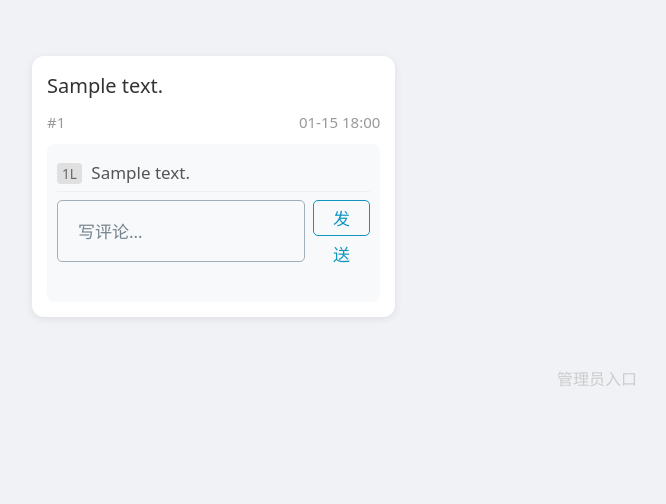
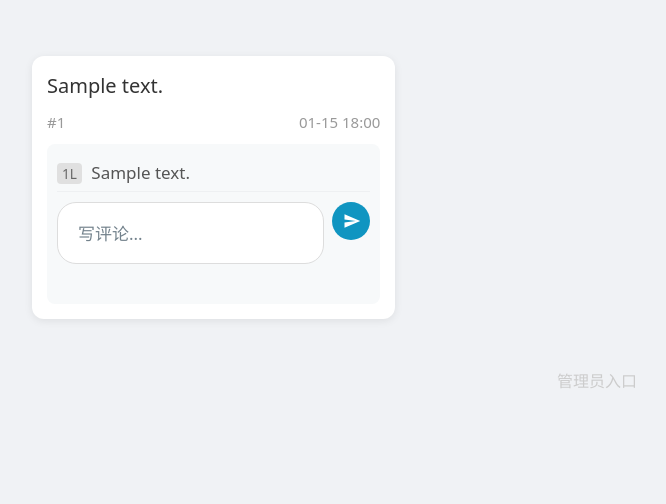
Before and after one commit to garywanggali/say_something, a Django app: page / in a window 1280 px wide. Shown: the part 181-685 px from the top of the page, without its empty margins (43-709 px from the left). Run offline with Django 4.2, Linux system fonts and the light colour scheme; tables that the repository leaves empty hold one stand-in row (values such as "Sample post").

Commit message:
UI update: Modernize comment input with pill shape and icon button

```diff
--- a/board/templates/board/index.html
+++ b/board/templates/board/index.html
@@ -117,9 +117,53 @@
 
         /* Form */
         textarea { resize: vertical; border-color: #ddd; font-size: 0.95em; }
-        .comment-form { display: flex; gap: 8px; margin-top: 8px; }
-        .comment-input { flex-grow: 1; margin-bottom: 0 !important; font-size: 0.85em; padding: 6px 10px; height: 36px; }
-        .comment-btn { width: auto; margin-bottom: 0 !important; padding: 0 15px; font-size: 0.85em; height: 36px; line-height: 36px; }
+
+        .comment-form {
+            display: flex;
+            gap: 8px;
+            margin-top: 10px;
+            position: relative;
+        }
+        .comment-input {
+            flex-grow: 1;
+            margin-bottom: 0 !important;
+            font-size: 0.85em;
+            padding: 8px 12px;
+            height: 38px;
+            border-radius: 19px; /* Rounded pill shape */
+            border: 1px solid #ddd;
+            background-color: white;
+        }
+        .comment-input:focus {
+            border-color: var(--primary);
+            box-shadow: 0 0 0 2px rgba(16, 149, 193, 0.2);
+        }
+
+        /* Modern Send Button (Icon) */
+        .comment-btn {
+            width: 38px;
+            height: 38px;
+            margin-bottom: 0 !important;
+            padding: 0;
+            border-radius: 50%;
+            display: flex;
+            align-items: center;
+            justify-content: center;
+            background-color: var(--primary);
+            border: none;
+            color: white;
+            flex-shrink: 0;
+            transition: background-color 0.2s;
+        }
+        .comment-btn:hover {
+            background-color: var(--primary-hover);
+        }
+        .comment-btn svg {
+            width: 18px;
+            height: 18px;
+            fill: currentColor;
+            margin-left: 2px; /* Visual balance */
+        }
 
         .admin-link { text-align: center; display: block; margin-top: 30px; color: #ccc; font-size: 0.8em; }
 
@@ -170,7 +214,9 @@
                     <form action="{% url 'add_comment' post.id %}" method="post" class="comment-form">
                         {% csrf_token %}
                         <input type="text" name="content" class="comment-input" placeholder="写评论..." required>
-                        <button type="submit" class="comment-btn outline">发送</button>
+                        <button type="submit" class="comment-btn" title="发送">
+                            <svg viewBox="0 0 24 24"><path d="M2.01 21L23 12 2.01 3 2 10l15 2-15 2z"></path></svg>
+                        </button>
                     </form>
                 </div>
             </article>
```
